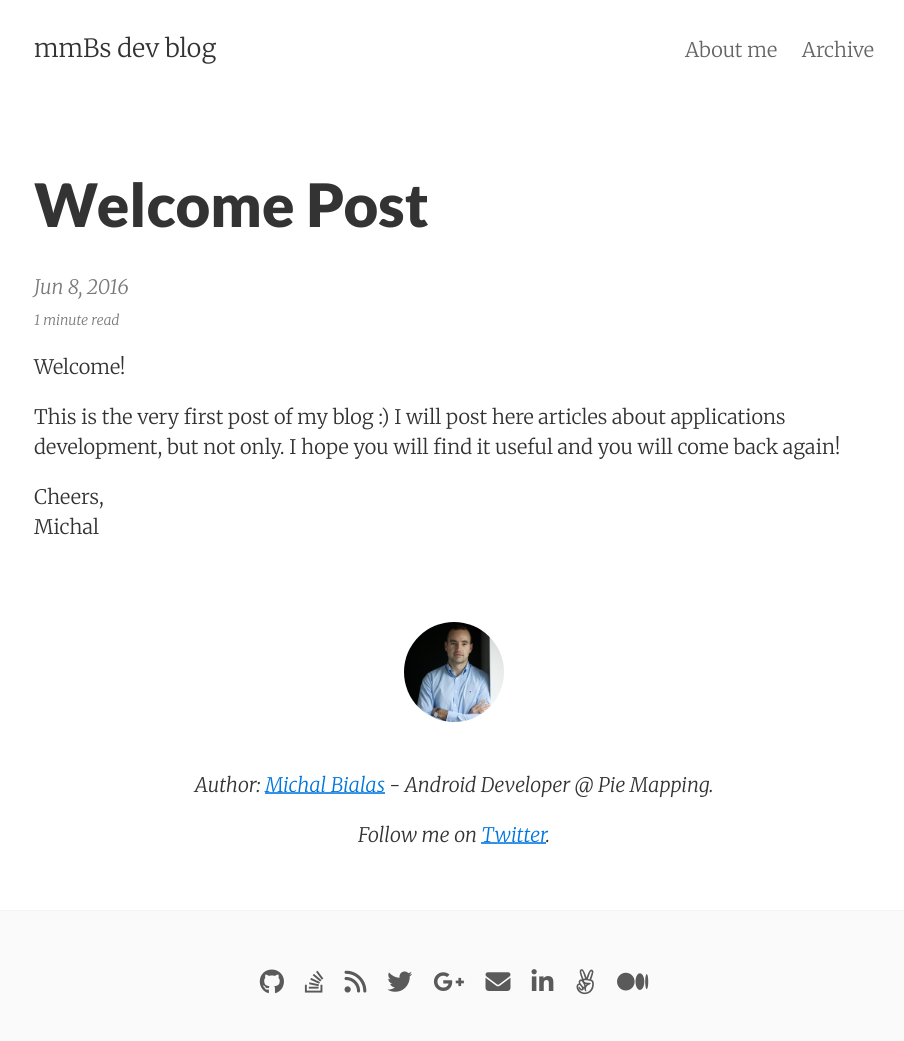
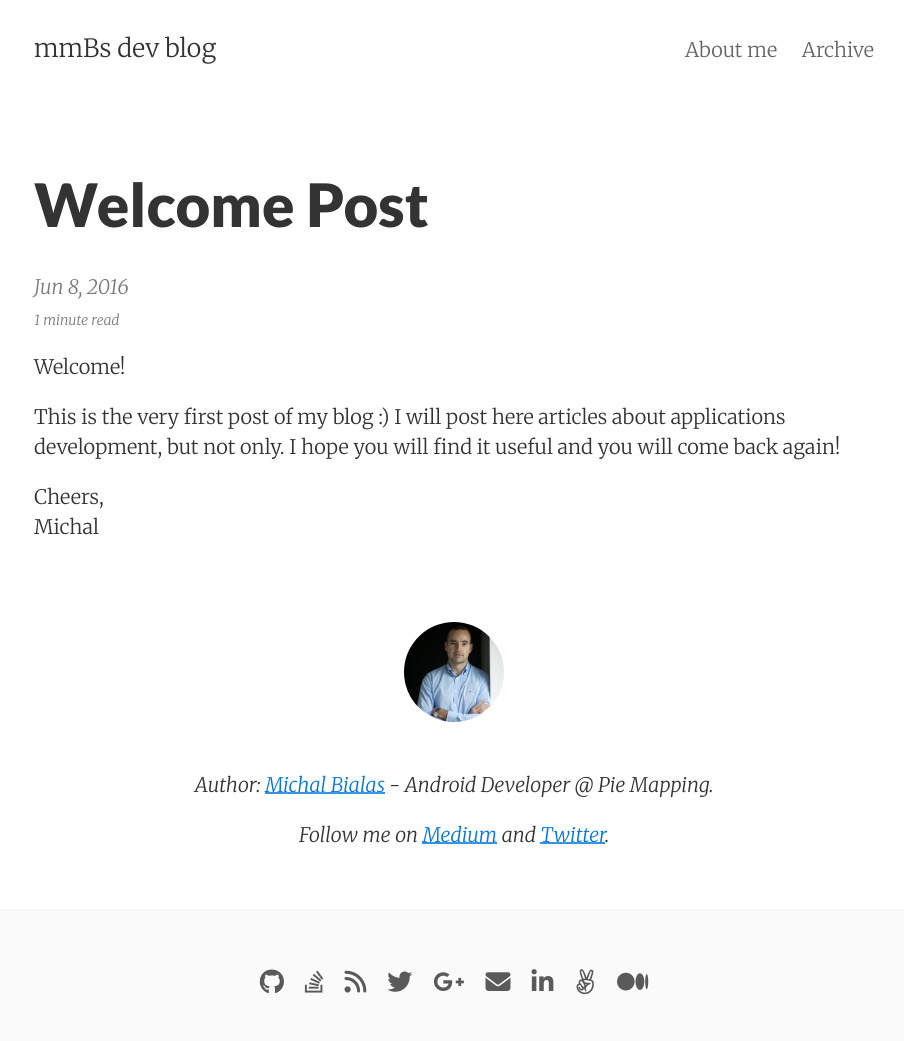
Before and after one commit to mmBs/mmbs.github.io, a Jekyll site: the page built from _posts/2016-06-08-welcome-post.md, in a window 1280 px wide. Shown: the whole page, without its empty margins (186-1090 px from the left). Built offline with Jekyll 4.4.1, drawn with Linux system fonts in a browser that asks for light colours; nearby versions of some CDN libraries; comment, search, counter and statistics services are not loaded.

Commit message:
Add Medium link to post_footer

```diff
--- a/_includes/post_footer.html
+++ b/_includes/post_footer.html
@@ -3,6 +3,6 @@
   <p>Author:  <a href="http://mmbs.github.io">Michal Bialas</a> - Android Developer @ Pie Mapping.
   </p>
   <p>
-    Follow me on <a href="https://twitter.com/mmbialas">Twitter</a>.
+    Follow me on <a href="https://medium.com/@mmbialas" target="_blank">Medium</a> and <a href="https://twitter.com/mmbialas" target="_blank">Twitter</a>.
   </p>
 </div>
```
